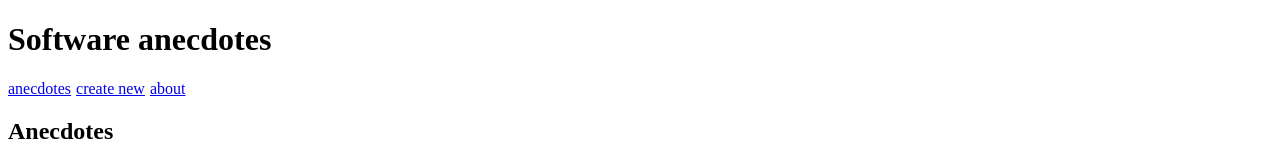
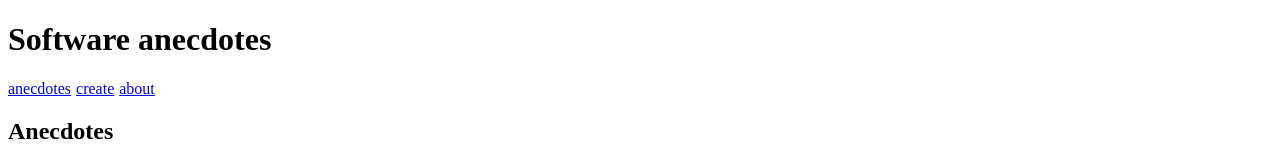
Before and after one commit to Dmitri9149/full_stack_open_2019_osa7_routed_anecdotes, a React (Create React App) app: page / in a window 1280 px wide. Shown: the top 165 px of the page. Built offline with nearby package versions, Linux system fonts and the light colour scheme; the HTML template or start-up script is replaced by a standard one.

Commit message:
some functionality of 7.1

```diff
--- a/src/App.js
+++ b/src/App.js
@@ -3,6 +3,9 @@ import {
   BrowserRouter as Router,
   Route, Link, Redirect, withRouter
 } from 'react-router-dom'
+import ReactDOM from 'react-dom'
+
+
 
 const Menu = () => {
   const padding = {
@@ -10,10 +13,19 @@ const Menu = () => {
   }
   return (
     <div>
-      <a href='#' style={padding}>anecdotes</a>
-      <a href='#' style={padding}>create new</a>
-      <a href='#' style={padding}>about</a>
-    </div>
+    <Router>
+      <div>
+        <div>
+          <Link style={padding} to="/anecdotes">anecdotes</Link>
+          <Link style={padding} to="/create">create</Link>
+          <Link style={padding} to="/about">about</Link>
+        </div>
+        <Route exact path="/anecdotes" render={() => <AnecdoteList />} />
+        <Route path="/create" render={() => <CreateNew />} />
+        <Route path="/about" render={() => <About />} />
+      </div>
+    </Router>
+  </div>
   )
 }
 
```
